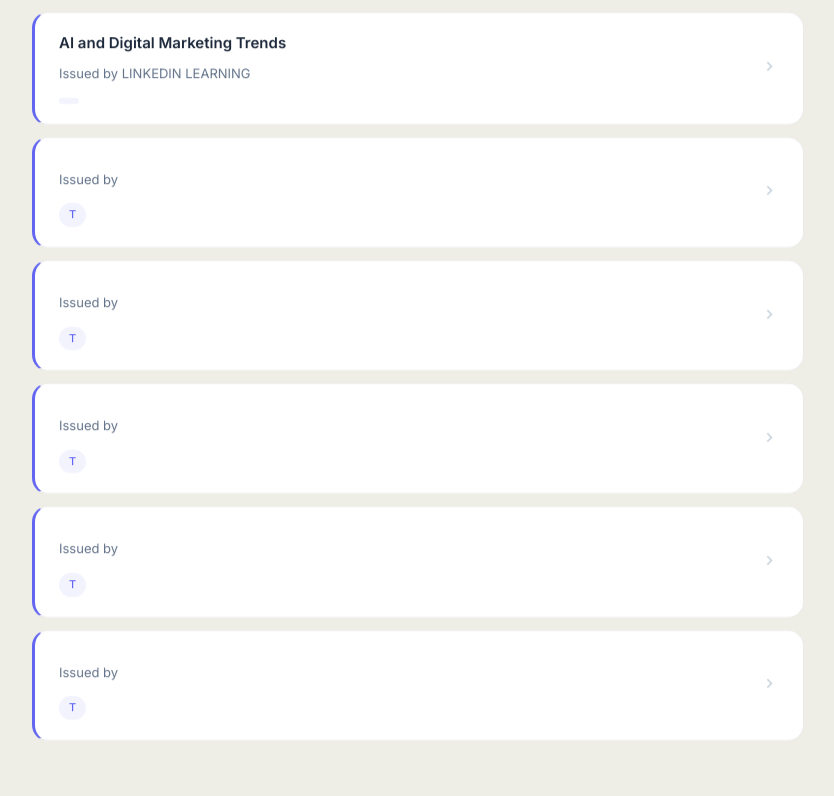
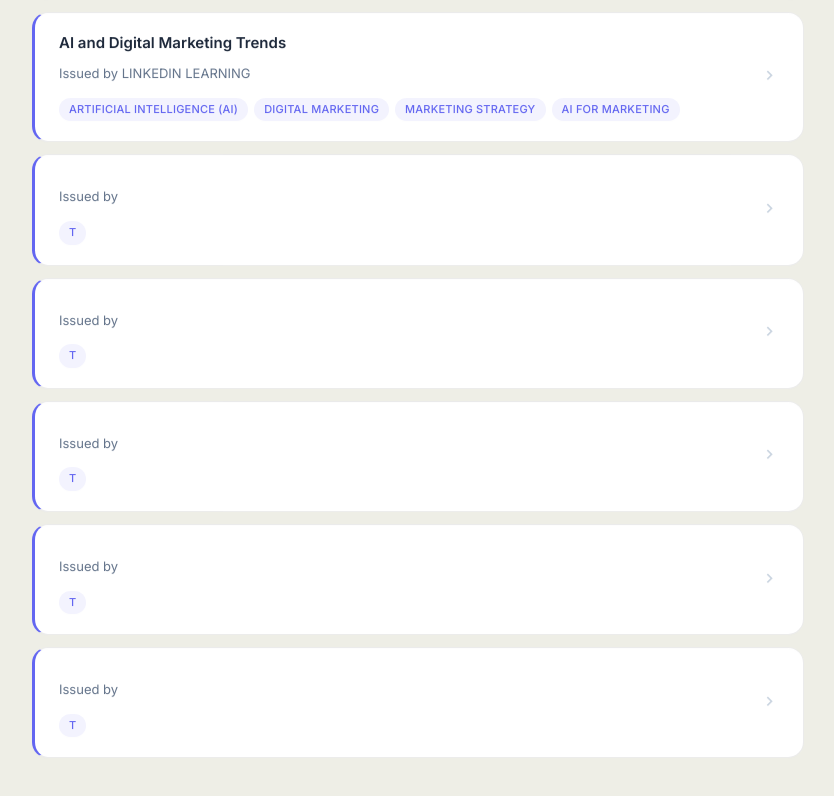
Before and after one commit to TharukiJ/Portfolio-3, a Next.js app: page / in a window 1280 px wide. Shown: the part 4163-4959 px from the top of the page, without its empty margins (222-1056 px from the left). Built offline with nearby package versions, Linux system fonts and the light colour scheme; a web font is replaced by a local one.

Commit message:
Update CertificationsSection.jsx

```diff
--- a/app/components/CertificationsSection.jsx
+++ b/app/components/CertificationsSection.jsx
@@ -38,7 +38,7 @@ const CERTIFICATIONS = [
   {
     title: "AI and Digital Marketing Trends",
     issuer: "LINKEDIN LEARNING",
-    skills: "",
+    skills: "Artificial Intelligence (AI),Digital Marketing,Marketing Strategy,AI for Marketing",
     link: "#",
   }, {
     title: "",
```
